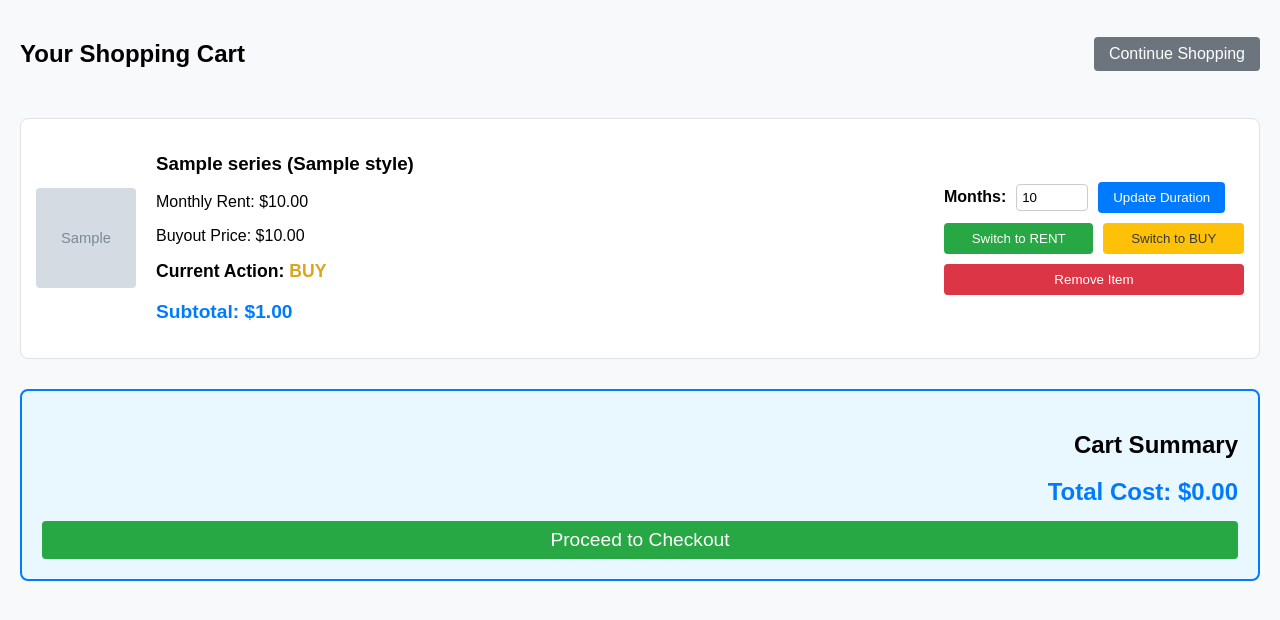
After one commit to vvn-hsu/modoya, a Flask app: template templates/cart.html in a window 1280 px wide. The commit adds this page. Shown: the top 620 px of the page. Run offline with Flask 3, Linux system fonts and the light colour scheme; the template is opened without the code that fills it: most values are stand-ins (such as "Sample title", 1, 10 or a date in 2020); grey boxes marked "Sample" are stand-in pictures.

Commit message:
add cart page

```diff
--- a/app.py
+++ b/app.py
@@ -2,8 +2,9 @@ from flask import Flask, render_template, request, session, redirect, url_for, s
 import sys
 import os
 import random
+import time
 
-from module import get_all_items, filter_furniture, calculate_rent, calculate_buyout_price
+from module import get_all_items, filter_furniture, calculate_rent, calculate_buyout_price, get_item_by_id
 
 app = Flask(__name__)
 app.secret_key = 'your_super_secret_key_for_modoya'
@@ -41,58 +42,122 @@ def index():
         item_data['buyout_price'] = buyout_price
         items_for_render.append(item_data)
 
+    cart_item_count = len(session.get('cart', {}))
     return render_template('index.html',
                            items=items_for_render,
-                           cart_item_count=sum(session['cart'].values()))
+                           cart_item_count=cart_item_count)
 
-@app.route('/add_to_cart/<int:item_id>')
+@app.route('/add_to_cart/<item_id>', methods=['GET'])
 def add_to_cart(item_id):
-    item_id_str = str(item_id)
+    item = get_item_by_id(ALL_FURNITURE_ITEMS, item_id)
+    if not item:
+        return redirect(url_for('index'))
 
-    item = next((i for i in ALL_FURNITURE_ITEMS if i['metadata']['row_id'] == item_id), None)
+    duration = 12
 
-    if item:
-        session['cart'][item_id_str] = session['cart'].get(item_id_str, 0) + 1
-        session.modified = True
+    if 'cart' not in session:
+        session['cart'] = {}
 
-    return redirect(url_for('index'))
+    session['cart'][item_id] = {
+        'duration': duration,
+        'order_type': 'RENT'
+    }
+    session.modified = True
+    return redirect(url_for('view_cart'))
+
+def get_full_cart_details():
+    cart_items_details = []
+    if 'cart' not in session:
+        return []
+
+    for item_id in list(session['cart'].keys()):
+        cart_item_data = session['cart'].get(item_id)
+        if not cart_item_data: continue
+
+        item = get_item_by_id(ALL_FURNITURE_ITEMS, item_id)
+
+        if item:
+            img_url_path = item['image_path'].replace('\\', '/')
+            filename_only = img_url_path.split('/')[-1]
+            image_url = url_for('serve_pictures', filename=filename_only)
+
+            monthly_rent = calculate_rent(item['metadata'])
+            buyout_price = calculate_buyout_price(item['metadata'])
+            duration = int(cart_item_data.get('duration', 12))
+            order_type = cart_item_data.get('order_type', 'RENT')
+
+            if order_type == 'RENT':
+                total_cost = monthly_rent * duration
+            elif order_type == 'BUY':
+                total_cost = buyout_price
+            else:
+                total_cost = 0
+
+            cart_items_details.append({
+                'id': item_id,
+                'series': item['metadata']['series'],
+                'style': item['metadata']['style'],
+                'image_url': image_url,
+                'monthly_rent': monthly_rent,
+                'buyout_price': buyout_price,
+                'duration': duration,
+                'order_type': order_type,
+                'total_cost': total_cost
+            })
+        else:
+            if item_id in session['cart']:
+                del session['cart'][item_id]
+                session.modified = True
+
+    return cart_items_details
 
 @app.route('/cart')
 def view_cart():
-    cart_details = []
-    total_rent = 0
-    total_buyout = 0
-
-    for item_id_str, quantity in session['cart'].items():
-        item_id = int(item_id_str)
-
-        item = next((i for i in ALL_FURNITURE_ITEMS if i['metadata']['row_id'] == item_id), None)
-
-        if item:
-            monthly_rent = calculate_rent(item['metadata'])
-            buyout_price = calculate_buyout_price(item['metadata'])
-
-            cart_details.append({
-                'item': item,
-                'quantity': quantity,
-                'monthly_rent': monthly_rent,
-                'subtotal_rent': monthly_rent * quantity,
-                'buyout_price': buyout_price * quantity
-            })
-            total_rent += monthly_rent * quantity
-            total_buyout += buyout_price * quantity
+    cart_items_details = get_full_cart_details()
+    cart_total = sum(item['total_cost'] for item in cart_items_details)
 
     return render_template('cart.html',
-                           cart_details=cart_details,
-                           total_rent=total_rent,
-                           total_buyout=total_buyout)
+                           cart_items=cart_items_details,
+                           cart_total=cart_total)
+
+@app.route('/update_cart/<item_id>', methods=['POST'])
+def update_cart(item_id):
+    if item_id not in session.get('cart', {}):
+        return redirect(url_for('view_cart'))
+
+    action = request.form.get('action')
+
+    if action == 'remove':
+        del session['cart'][item_id]
+    elif action == 'update_duration':
+        try:
+            new_duration = int(request.form.get('duration'))
+            if new_duration > 0:
+                session['cart'][item_id]['duration'] = new_duration
+        except (ValueError, TypeError):
+            pass
+    elif action == 'set_rent':
+        session['cart'][item_id]['order_type'] = 'RENT'
+    elif action == 'set_buy':
+        session['cart'][item_id]['order_type'] = 'BUY'
+
+    session.modified = True
+    return redirect(url_for('view_cart'))
 
 @app.route('/checkout', methods=['POST'])
 def checkout():
+    if not session.get('cart'):
+        return redirect(url_for('view_cart'))
+
+    cart_details = get_full_cart_details()
+    cart_total = sum(item['total_cost'] for item in cart_details)
+
+    order_id = abs(hash(f"{time.time()}{random.randint(1, 1000)}"))
+
     session['cart'] = {}
     session.modified = True
 
-    return redirect(url_for('checkout_complete'))
+    return render_template('checkout_complete.html', order_id=order_id, cart_total=cart_total)
 
 @app.route('/checkout_complete')
 def checkout_complete():
@@ -104,11 +169,10 @@ def clear_cart():
     session.modified = True
     return redirect(url_for('view_cart'))
 
-@app.route('/remove_item/<int:item_id>')
+@app.route('/remove_item/<item_id>')
 def remove_item(item_id):
-    item_id_str = str(item_id)
-    if item_id_str in session['cart']:
-        del session['cart'][item_id_str]
+    if item_id in session['cart']:
+        del session['cart'][item_id]
         session.modified = True
     return redirect(url_for('view_cart'))
 
--- /dev/null
+++ b/templates/cart.html
@@ -0,0 +1,111 @@
+<!DOCTYPE html>
+<html lang="en">
+<head>
+    <meta charset="UTF-8">
+    <meta name="viewport" content="width=device-width, initial-scale=1.0">
+    <title>Your Shopping Cart - Modoya</title>
+    <style>
+        body { font-family: sans-serif; margin: 20px; background-color: #f8f9fa; }
+        .header { display: flex; justify-content: space-between; align-items: center; margin-bottom: 30px; }
+        .cart-item {
+            border: 1px solid #dee2e6;
+            padding: 15px;
+            border-radius: 8px;
+            margin-bottom: 20px;
+            display: flex;
+            gap: 20px;
+            background-color: white;
+            align-items: center;
+        }
+        .item-info { flex-grow: 1; }
+        .item-image { width: 100px; height: 100px; object-fit: cover; border-radius: 4px; }
+        .item-controls { display: flex; flex-direction: column; gap: 10px; width: 300px; }
+        .control-row { display: flex; gap: 10px; align-items: center; }
+        .control-row label { font-weight: bold; }
+        .control-row input[type="number"] { width: 60px; padding: 5px; border: 1px solid #ccc; border-radius: 4px; }
+        .btn { padding: 8px 15px; border: none; border-radius: 4px; cursor: pointer; text-decoration: none; text-align: center; }
+        .btn-update { background-color: #007bff; color: white; }
+        .btn-remove { background-color: #dc3545; color: white; }
+        .btn-rent { background-color: #28a745; color: white; }
+        .btn-buy { background-color: #ffc107; color: #343a40; }
+        .summary {
+            border: 2px solid #007bff;
+            padding: 20px;
+            border-radius: 8px;
+            margin-top: 30px;
+            background-color: #e9f7ff;
+            text-align: right;
+        }
+        .total-cost { font-size: 1.5em; font-weight: bold; color: #007bff; margin-top: 10px; }
+        .checkout-btn { background-color: #28a745; color: white; width: 100%; margin-top: 15px; font-size: 1.2em; }
+    </style>
+</head>
+<body>
+    <div class="header">
+        <h2>Your Shopping Cart</h2>
+        <a href="{{ url_for('index') }}" class="btn" style="background-color: #6c757d; color: white;">Continue Shopping</a>
+    </div>
+
+    {% if cart_items %}
+        {% for item in cart_items %}
+        <div class="cart-item">
+            <img src="{{ item.image_url }}" alt="{{ item.series }}" class="item-image">
+
+            <div class="item-info">
+                <h3>{{ item.series }} ({{ item.style }})</h3>
+                <p>Monthly Rent: ${{ "%.2f"|format(item.monthly_rent) }}</p>
+                <p>Buyout Price: ${{ "%.2f"|format(item.buyout_price) }}</p>
+                <p>
+                    <span style="font-size: 1.1em; font-weight: bold;">
+                        Current Action:
+                        {% if item.order_type == 'RENT' %}
+                            <span style="color: green;">RENT ({{ item.duration }} months)</span>
+                        {% else %}
+                            <span style="color: goldenrod;">BUY</span>
+                        {% endif %}
+                    </span>
+                </p>
+                <p style="font-size: 1.2em; font-weight: bold; color: #007bff;">
+                    Subtotal: ${{ "%.2f"|format(item.total_cost) }}
+                </p>
+            </div>
+
+            <div class="item-controls">
+
+                <form action="{{ url_for('update_cart', item_id=item.id) }}" method="POST" class="control-row">
+                    <label for="duration-{{ item.id }}">Months:</label>
+                    <input type="number" id="duration-{{ item.id }}" name="duration" value="{{ item.duration }}" min="1" required>
+                    <button type="submit" name="action" value="update_duration" class="btn btn-update">Update Duration</button>
+                </form>
+
+                <div class="control-row" style="justify-content: space-between;">
+                    <form action="{{ url_for('update_cart', item_id=item.id) }}" method="POST" style="flex-grow: 1;">
+                        <button type="submit" name="action" value="set_rent" class="btn btn-rent" style="width: 100%;" {% if item.order_type == 'RENT' %}disabled{% endif %}>Switch to RENT</button>
+                    </form>
+                    <form action="{{ url_for('update_cart', item_id=item.id) }}" method="POST" style="flex-grow: 1;">
+                        <button type="submit" name="action" value="set_buy" class="btn btn-buy" style="width: 100%;" {% if item.order_type == 'BUY' %}disabled{% endif %}>Switch to BUY</button>
+                    </form>
+                </div>
+
+                <form action="{{ url_for('update_cart', item_id=item.id) }}" method="POST">
+                    <button type="submit" name="action" value="remove" class="btn btn-remove" style="width: 100%;">Remove Item</button>
+                </form>
+            </div>
+        </div>
+        {% endfor %}
+
+        <div class="summary">
+            <h2>Cart Summary</h2>
+            <div class="total-cost">Total Cost: ${{ "%.2f"|format(cart_total) }}</div>
+
+            <form action="{{ url_for('checkout') }}" method="POST">
+                <button type="submit" class="btn checkout-btn">Proceed to Checkout</button>
+            </form>
+        </div>
+
+    {% else %}
+        <p>Your cart is empty. Please add items from the <a href="{{ url_for('index') }}">product page</a>.</p>
+    {% endif %}
+
+</body>
+</html>
--- a/templates/checkout_complete.html
+++ b/templates/checkout_complete.html
@@ -7,6 +7,8 @@
 <body>
     <h1>Order Processed Successfully!</h1>
     <p>Thank you for your order. Your rental or buyout request has been successfully processed, and we will arrange delivery within 5-7 business days.</p>
+    <p><strong>Order ID:</strong> {{ order_id }}</p>
+    <p><strong>Total Charged:</strong> ${{ "%.2f"|format(cart_total) }}</p>
     <p>(Cart has been emptied)</p>
     <a href="{{ url_for('index') }}">Return to Homepage</a>
 </body>
```
Also changed, not shown: module.py (+12 -5 lines).
